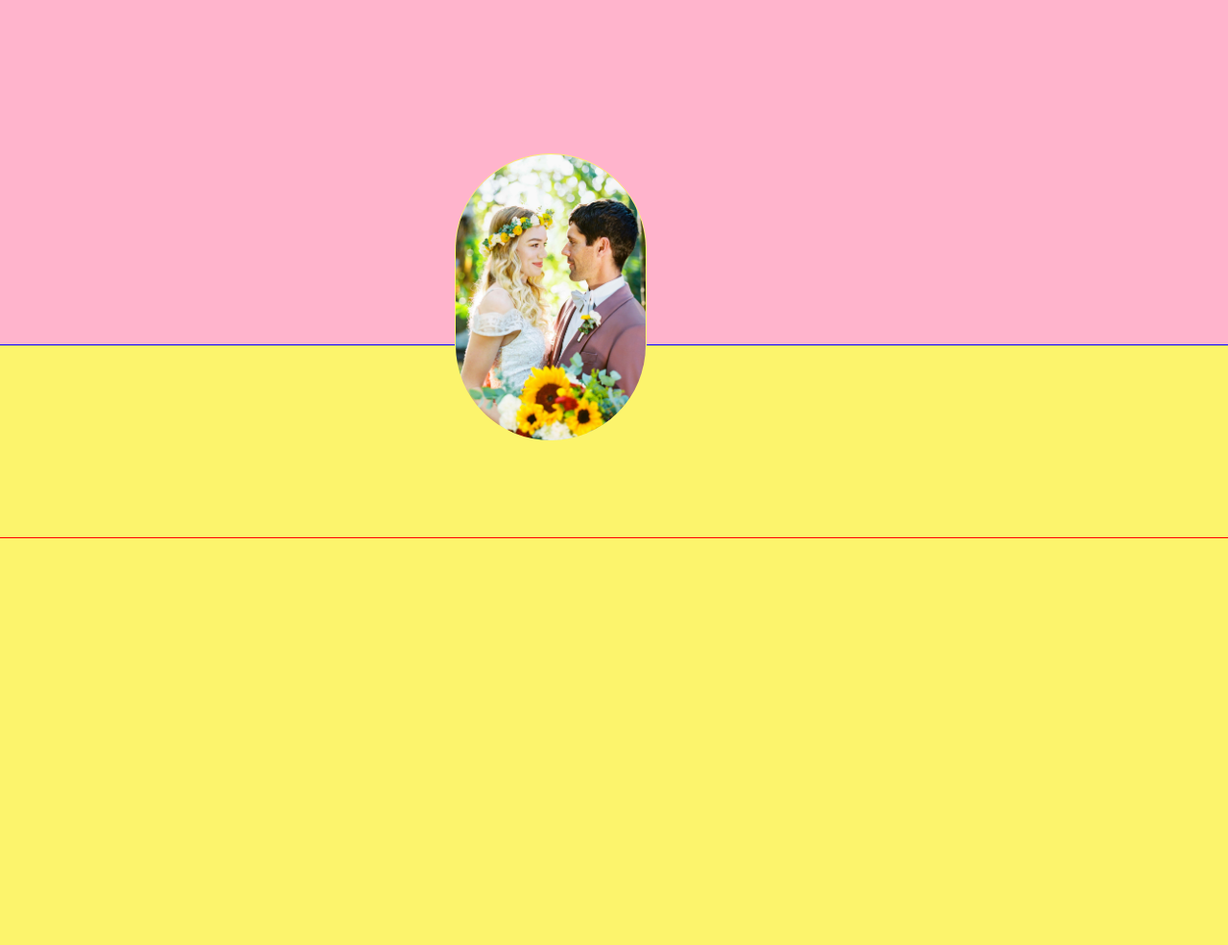
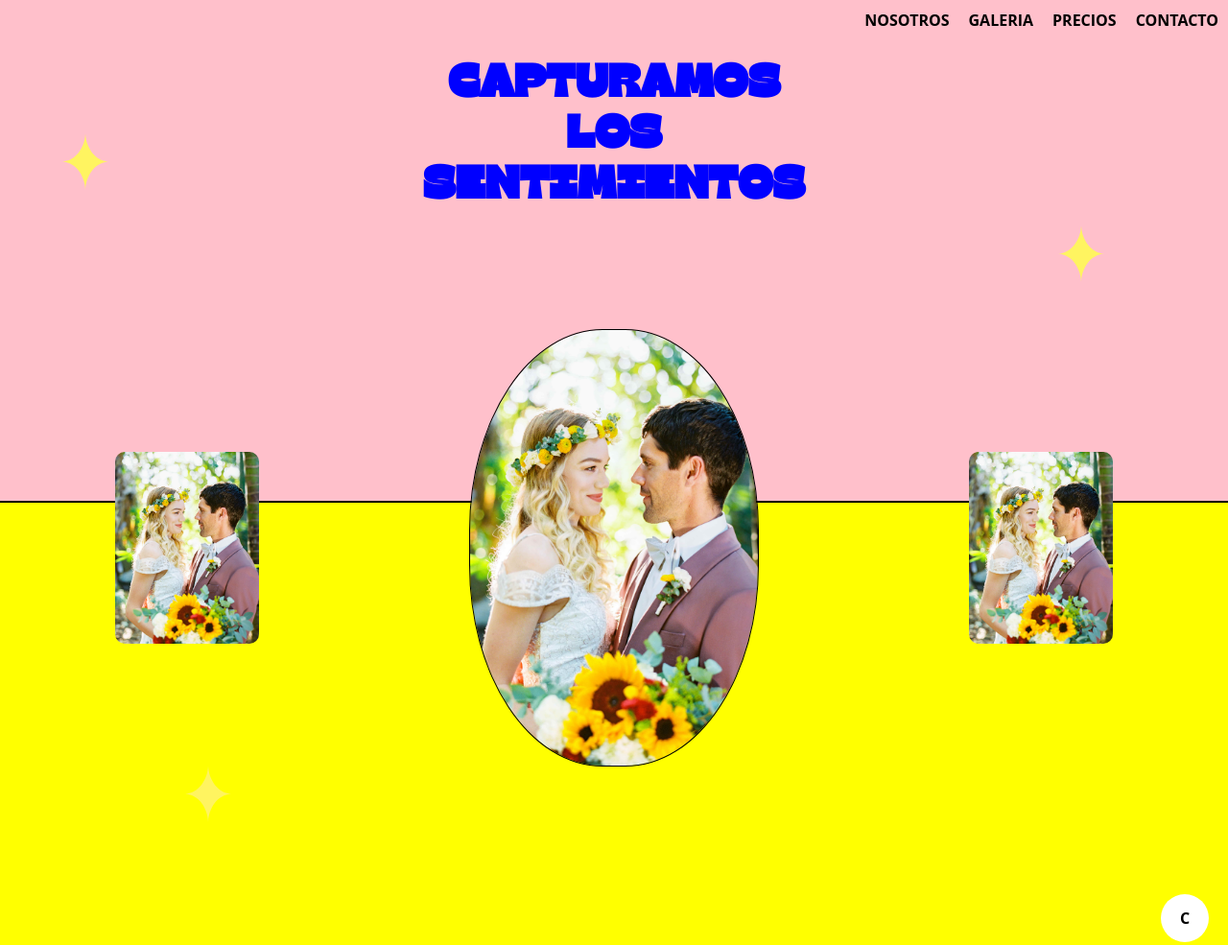
Before and after one commit to Brayanestiv1/proyecto-fronen, a plain HTML site: page index.html in a window 1280 px wide. Shown: the top 985 px of the page at 96% size. Drawn offline with Linux system fonts and the light colour scheme.

Commit message:
commit cuatro

```diff
--- a/index.html
+++ b/index.html
@@ -1,33 +1,35 @@
 <!DOCTYPE html>
-<html lang="en">
+<html lang="es">
 <head>
     <meta charset="UTF-8">
     <meta name="viewport" content="width=device-width, initial-scale=1.0">
-    <link rel="stylesheet" href="style/style.css">
-    <link rel="preconnect" href="https://fonts.googleapis.com">
-    <link rel="preconnect" href="https://fonts.gstatic.com" crossorigin>
-    <link href="https://fonts.googleapis.com/css2?family=Open+Sans:ital,wght@0,300..800;1,300..800&display=swap" rel="stylesheet">
-    <title>Document</title>
+    <title>Capturamos los Sentimientos</title>
+    <link rel="stylesheet" href="./style/style.css">
 </head>
 <body>
-    <div class="global">
+    <div class="container">
+        <nav>
+            <a href="#nosotros">NOSOTROS</a>
+            <a href="#galeria">GALERIA</a>
+            <a href="#precios">PRECIOS</a>
+            <a href="#contacto">CONTACTO</a>
+        </nav>
         <div class="sesion-inicio">
-            <div class="div1"><img class="img1" src="img/sesion inicial/Captura_desde_2024-10-23_20-09-18-removebg-preview.png" alt="" ></div>
-            <div class="div2"><img class="img2" src="img/sesion inicial/foto.jpg" alt=""></div>
+
+            <h1 class="main-title">CAPTURAMOS<br>LOS<br>SENTIMIENTOS</h1>
+            <div class="image-container">
+                <img class="side-image left" src="img/sesion inicial/foto.jpg" alt="Pareja con girasoles">
+                <img class="center-image" src="img/sesion inicial/foto.jpg" alt="Pareja de novios">
+                <img class="side-image right" src="img/sesion inicial/foto.jpg" alt="Novia con girasoles">
+            </div>
+            <img class="star star1" src="img/sesion inicial/estrella.svg" alt="Estrella decorativa">
+            <img class="star star2" src="img/sesion inicial/estrella.svg" alt="Estrella decorativa">
+            <img class="star star3" src="img/sesion inicial/estrella.svg" alt="Estrella decorativa">
+            <div class="logo">C</div>
 
 
         </div>
 
-        <div class="seccion-nosotros">
-            <div class="guia"></div>
-        </div>
-
-
-        <div class="seccion-galeria"></div>
-
-        <div class="seccion-precios"></div>
-
-        <div class="seccion-contectos"></div>
 
     </div>
 </body>
--- a/style/style.css
+++ b/style/style.css
@@ -1,170 +1,177 @@
-@font-face{
+@font-face {
     font-family: "Gulfs Display";
     src: url(../font/GulfsDisplay-Normal.ttf);
 }
 
 @import url('https://fonts.googleapis.com/css2?family=Anybody:ital,wght@0,100..900;1,100..900&family=Open+Sans:ital,wght@0,300..800;1,300..800&display=swap');
 
-*{
-
-    box-sizing: border-box;
+/* Estilos Generales */
+* {
     margin: 0;
     padding: 0;
+    box-sizing: border-box;
+}
 
+body, html {
+    font-family: 'Open Sans', sans-serif;
+    height: 100%;
+}
+
+.global {
+    width: 100%;
+    margin: 0;
+    padding: 0;
+}
+
+/* Sección Inicio */
+.sesion-inicio {
+    position: relative;
+    width: 100%;
+    height: 120vh;
+    background: linear-gradient(to bottom, #FFC0CB 50%, #FFFF00 50%);
+    padding: 20px;
+    box-sizing: border-box;
+}
+
+/* Pseudo-elemento para la línea */
+.sesion-inicio::after {
+    content: '';
+    position: absolute;
+    top: 50%; /* Posiciona la línea al 50% de la altura, justo donde se cortan los colores */
+    left: 0;
+    width: 100%;
+    height: 2px; /* El grosor de la línea */
+    background-color: black; /* Color de la línea */
 }
 
 
 
-.sesion-inicio {
-    position: relative;
-    outline: 1px solid red;
-    width: 100%;
-    height: 45.03vh; /* Ajustado a vh */
-    background-color: #ffb4cc;
+/* Navegación */
+nav {
+    display: flex;
+    justify-content: flex-end;
+    padding: 10px 10px;
+    background: #FFC0CB;
 }
 
-
-.div1 {
-    display: none;
+nav a {
+    color: #000;
+    text-decoration: none;
+    margin-left: 20px;
+    font-weight: bold;
 }
 
-
-.div2 {
-    position: absolute;
-    left: 37vw;
-    top: 20vh;
-    z-index: 1;
-
-
-
-}
-.div2 img {
-    border: 1px solid #fcf46c;
-    width: 200px;
-    height: 300px;
-    border-radius: 120px;
-    object-fit: cover;
-
+/* Contenido principal */
+.content {
+    display: flex;
+    flex-wrap: wrap;
+    justify-content: center;
+    align-items: center;
+    padding: 20px 0;
 }
 
-.estrella {
-    margin-left: 17px;
-    margin-top: 348px;
-    width: 38px;
-    height: 38px;
-    position: absolute;
-    z-index: 3;
-
+/* Título principal */
+.sesion-inicio h1 {
+    font-family: "Gulfs Display", sans-serif;
+    text-align: center;
+    font-size: 3em;
+    color: #0000FF;
+    margin-bottom: -50px;
+    line-height: 1.1;
+    position: relative;
+    z-index: 10;
 }
 
-.estrella1 {
-    margin-left: 344px;
-    margin-top: 385px;
-    width: 23px;
-    height: 24px;
-    position: absolute;
+/* Contenedor de imágenes */
+.image-container {
+    display: flex;
+    justify-content: space-around;
+    align-items: center;
+    width: 100%;
+    height: 85vh;
+    padding-top: 122px;
     z-index: 5;
-
 }
 
-.estrella2 {
-    margin-left: 33px;
-    margin-top: 231px;
-    width: 20px;
-    height: 20px;
-    position: absolute;
-    z-index: 6;
-
+/* Imágenes laterales */
+.side-image {
+    width: 150px;
+    height: 200px;
+    object-fit: cover;
+    border-radius: 10px;
+    z-index: 5;
 }
 
-.logo {
-    margin-left: 25px;
-    margin-top: 598px;
-    width: 100px;
-    height: 100px;
-    position: absolute;
-    z-index: 7;
+.side-image.left {
+    margin-right: 20px;
 }
 
-
-
-.linea {
-    margin-left: 310px;
-    margin-top: 321px;
-    width: 67px;
-    height: 30px;
-    position: absolute;
-    z-index: 8;
-
+.side-image.right {
+    margin-left: 20px;
 }
 
-/* seccion nosotros */
-
-.seccion-nosotros {
-    position: relative;
-    overflow: hidden;
-    width: 100%;
-    background-color: #fcf46c;
-    outline: 1px solid blue;
-    height: 95.37vh; /* Ajustado a vh */
-    z-index: 0;
+/* Imagen central */
+.center-image {
+    width: 300px;
+    height: 454px;
+    object-fit: cover;
+    border-radius: 46%;
+    z-index: 5;
+    outline: 1px solid black;
 }
 
-.guia {
-    outline: 1px solid red;
-    height: 5vh;
-    padding-top: 25vh;
+/* Elementos decorativos */
+.star {
+    position: absolute;
+    width: 50px;
+    height: auto;
 }
 
-/* seccion galeria */
+.star1 { top: 10%; left: 5%; }
+.star2 { top: 20%; right: 10%; }
+.star3 { bottom: 15%; left: 15%; }
 
-.seccion-galeria {
-position: relative;
-overflow: hidden;
-width: 100%;
-outline: 1px solid green;
-height: 60.19vh; /* Ajustado a vh */
-z-index: 0;
+.logo {
+    position: absolute;
+    bottom: 20px;
+    right: 20px;
+    width: 50px;
+    height: 50px;
+    background-color: #FFF;
+    border-radius: 50%;
+    display: flex;
+    justify-content: center;
+    align-items: center;
+    font-weight: bold;
 }
 
-
-
-
-/* seccion precios */
-
-.seccion-precios {
-position: relative;
-overflow: hidden;
-width: 100%;
-outline: 1px solid green;
-height: 60.19vh; /* Ajustado a vh */
-z-index: 0;
-}
-
-
-/* seccion-contectos */
-
-.seccion-contectos {
-position: relative;
-overflow: hidden;
-width: 100%;
-outline: 1px solid green;
-height: 60.19vh; /* Ajustado a vh */
-z-index: 0;
-}
-
-
-
-/* menos de 768px */
+/* Media Queries para responsividad */
 @media (max-width: 768px) {
-    .div1 {
-        display: flex;
-        justify-content: flex-end;
+    .sesion-inicio h1 {
+        font-size: 2em;
+        margin-bottom: -30px;
     }
 
-    .div img {
-        width: 76.8px;
-        height: 76.8px;
+    .side-image {
+        width: 100px;
+        height: 150px;
+    }
+
+    .center-image {
+        width: 200px;
+        height: 300px;
+    }
+
+    .image-container {
+        padding-top: 30px;
+    }
+
+    .side-image {
+        display: none;
+    }
+
+    .center-image {
+        width: 70%; /* Ajusta el tamaño de la imagen para pantallas medianas */
     }
 
 }
```
Also changed, not shown: font/GulfsDisplay-Normal.ttf (added).
